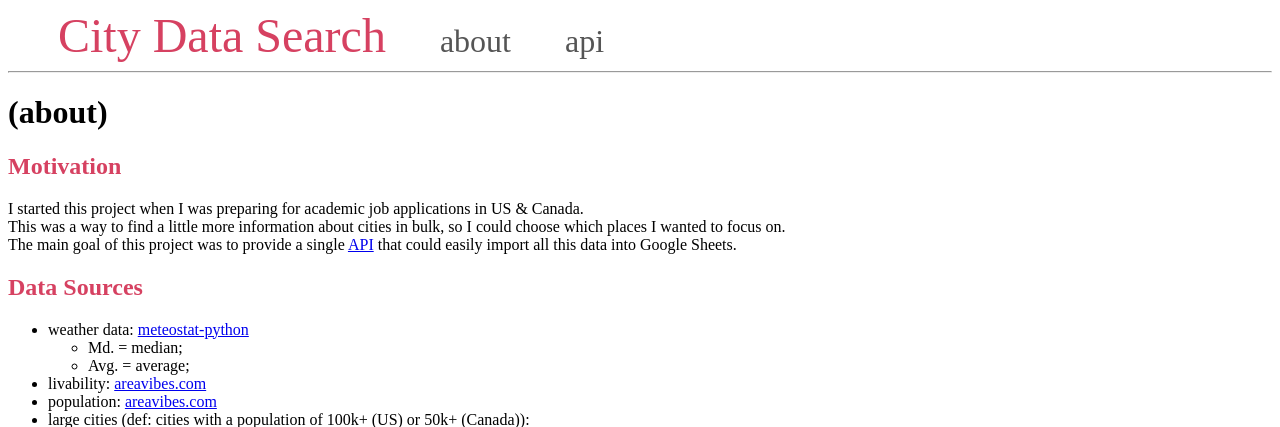
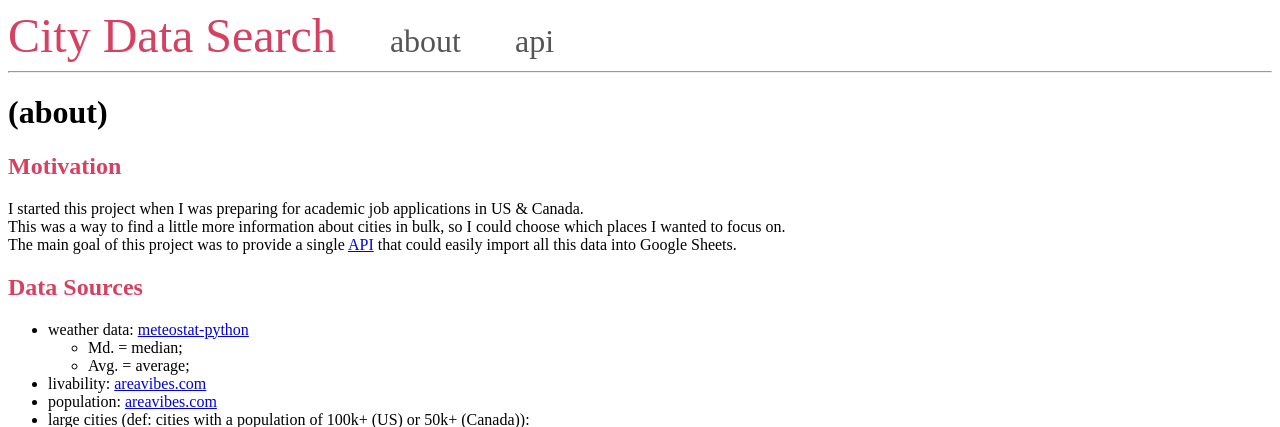
Before and after one commit to cbdm/city-data-search, a Flask app: page /about/ in a window 1280 px wide. Shown: the top 427 px of the page. Run offline with Flask 2, Linux system fonts and the light colour scheme.

Commit message:
Removed margin from website title.

```diff
--- a/templates/base.html
+++ b/templates/base.html
@@ -105,11 +105,10 @@
         .website_title {
             color: #d64161;
             font-size: 3em;
-            margin-left: 50px;
             text-decoration: none;
         }
 
-        nav a {
+        .nav_bar {
             color: #555555;
             font-size: 2em;
             margin-left: 50px;
@@ -143,8 +142,8 @@
 <body>
     <nav>
         <a class="website_title" href="{{ url_for('index') }}">City Data Search</a>
-        <a href="{{ url_for('about') }}">about</a>
-        <a href="{{ url_for('api_info') }}">api</a>
+        <a class="nav_bar" href="{{ url_for('about') }}">about</a>
+        <a class="nav_bar" href="{{ url_for('api_info') }}">api</a>
     </nav>
     <hr>
     <div class="content">
```
